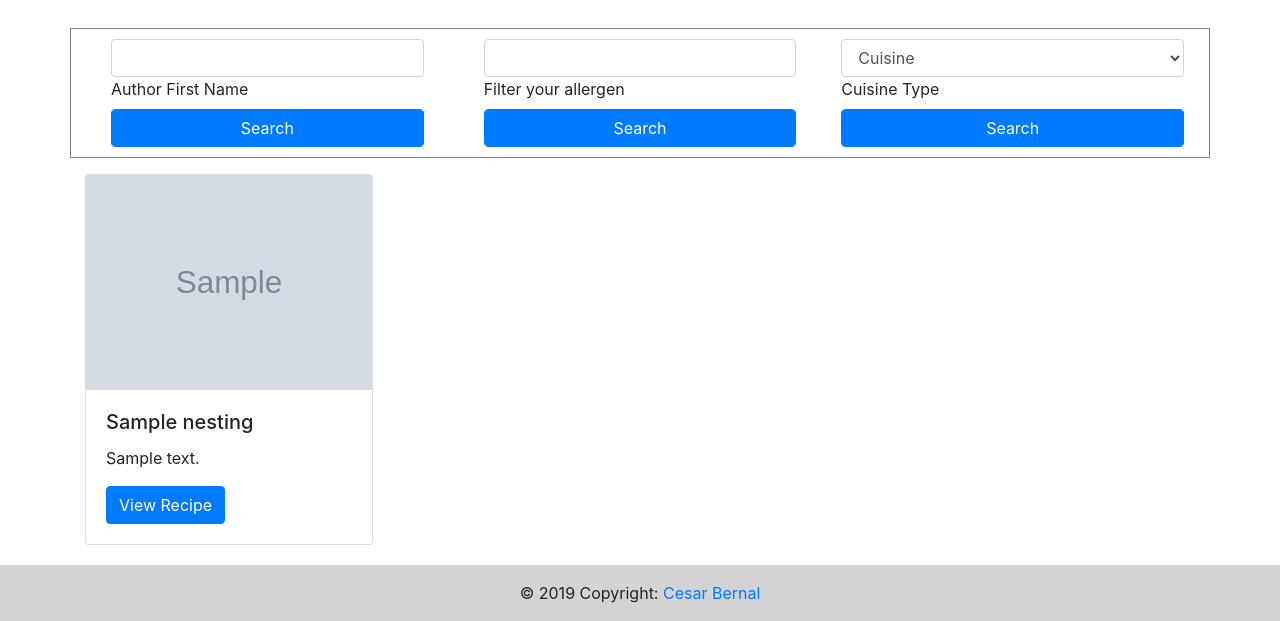
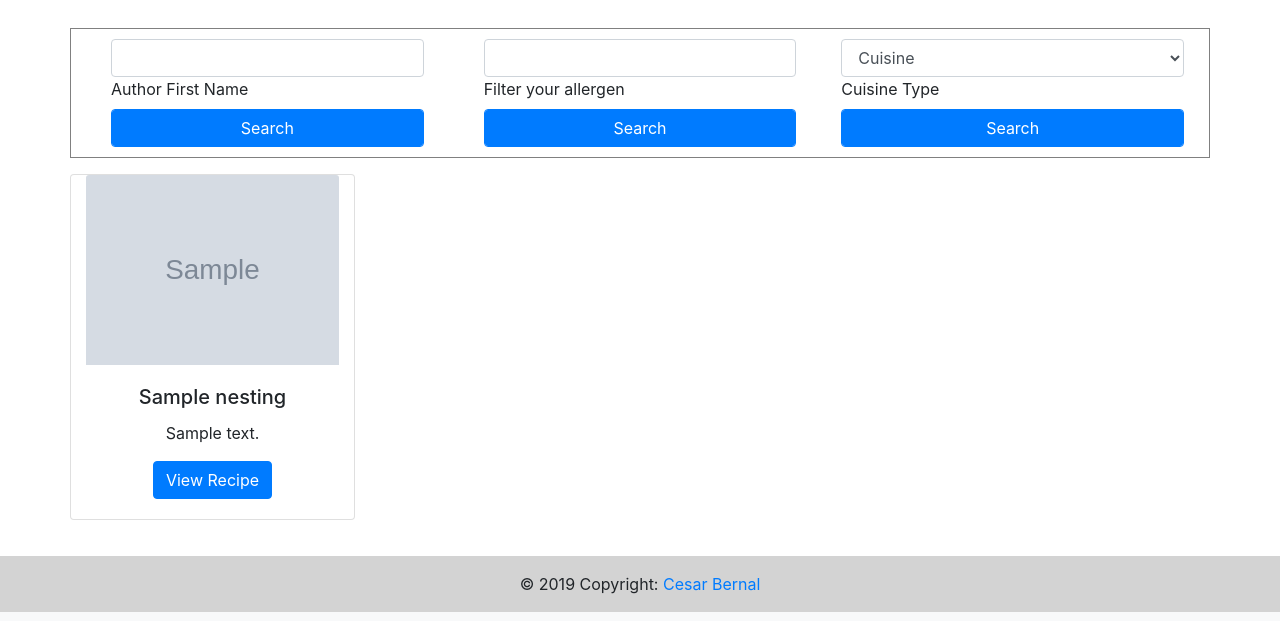
Before and after one commit to CEsarABC/DataCentricProject, a Flask app: page /search_recipe_cuisine in a window 1280 px wide. Shown: the part 228-849 px from the top of the page. Run offline with Flask 2, Linux system fonts and the light colour scheme; grey boxes marked "Sample" are stand-in pictures; a database or web service that is not in the repository returns one stand-in record (values such as "Sample title"); some libraries are stand-ins or nearby versions.

Commit message:
updates to recipe view

```diff
--- a/templates/search_recipe.html
+++ b/templates/search_recipe.html
@@ -95,13 +95,10 @@
       </form>
     </div>
 
-
-    <div>
   <div class='row mt-3'>
   {% if searchAuthor%}
   {% for item in searchAuthor %}
-              <div class='col-lg-4 col-md-4 col-sm-4' >
-                <div class="card" style="width: 18rem;">
+    <div class="card text-center mb-3 col-lg-3 col-md-4 col-sm-6 col-12" style="width: 9rem;">
       <img class="card-img-top image-fluid" src="{{item.images_small}}" alt="Card image cap">
         <div class="card-body">
           <h5 class="card-title">{{item.recipe_name}}</h5>
@@ -109,15 +106,14 @@
           <a href="{{ url_for('show_recipe', item_id=item._id) }}" class="btn btn-primary">View Recipe</a>
         </div>
     </div>
-              </div>
     {% endfor %}
     {% endif %}
   </div>
+
   <div class='row'>
   {% if searchAllergen%}
   {% for item in searchAllergen %}
-          <div class='col-lg-4 col-md-4 col-sm-4' >
-            <div class="card" style="width: 18rem;">
+    <div class="card text-center mb-3 col-lg-3 col-md-4 col-sm-6 col-12" style="width: 9rem;">
       <img class="card-img-top image-fluid" src="{{item.images_small}}" alt="Card image cap">
       <div class="card-body">
         <h5 class="card-title">{{item.recipe_name}}</h5>
@@ -125,16 +121,15 @@
         <a href="{{ url_for('show_recipe', item_id=item._id) }}" class="btn btn-primary">View Recipe</a>
       </div>
     </div>
-          </div>
-
     {% endfor %}
     {% endif %}
   </div>
+
+
   <div class='row'>
   {% if searchCuisine%}
   {% for item in searchCuisine %}
-          <div class='col-lg-4 col-md-4 col-sm-4' >
-            <div class="card" style="width: 18rem;">
+    <div class="card text-center mb-3 col-lg-3 col-md-4 col-sm-6 col-12" style="width: 9rem;">
       <img class="card-img-top image-fluid" src="{{item.images_small}}" alt="Card image cap">
         <div class="card-body">
           <h5 class="card-title">{{item.recipe_name}}</h5>
@@ -142,14 +137,9 @@
           <a href="{{ url_for('show_recipe', item_id=item._id) }}" class="btn btn-primary">View Recipe</a>
         </div>
     </div>
-          </div>
-
      {% endfor %}
     {% endif %}
   </div>
 </div>
 
-
-</div>
-
 {% endblock %}
```
Also changed, not shown: templates/my_recipes.html (+4 -10 lines). Lines whose indentation alone changed are shown as unchanged.
